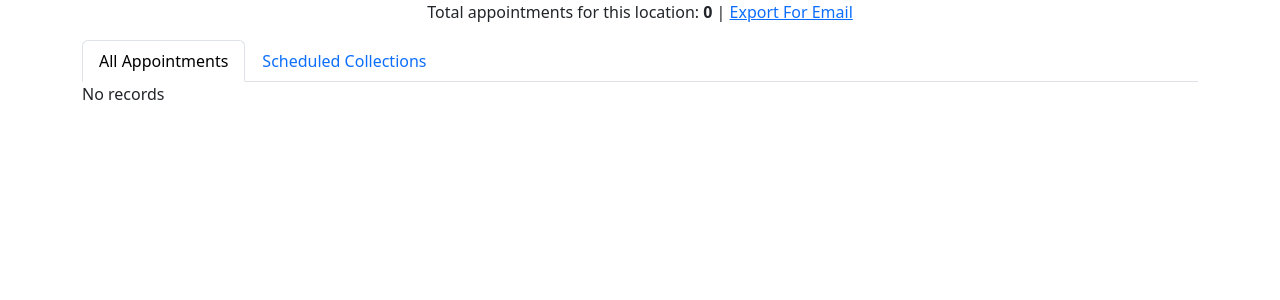
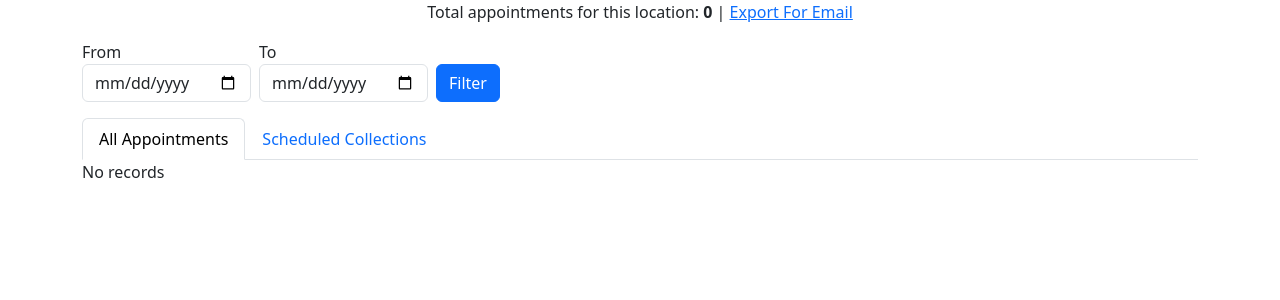
Before and after one commit to mcondiff11/pmbb_recontact, a Flask app: template pmbbrecontact2/templates/location.html in a window 1280 px wide. Shown: the part 56-356 px from the top of the page. Run offline with Flask 3, Linux system fonts and the light colour scheme; the template is opened without the code that fills it, so the values that code supplies are empty.

Commit message:
Add date range filter to location appointments page
Co-Authored-By: Claude Sonnet 4.6 <noreply@anthropic.com>

```diff
--- a/pmbbrecontact2/app.py
+++ b/pmbbrecontact2/app.py
@@ -197,31 +197,34 @@ def get_location_appointments(location_id):
         cursor = connection.cursor()
         where = f" DepartmentEpicId = {location_id}"
 
-        #query = f"SELECT EMPI, Patient_email, Patient_name, AppointmentConfirmationStatus, AppointmentDate, AppointemntTime FROM biobank_analytics.pmbb_saliva.upcoming_appointments_for_saliva where {where} ORDER BY AppointmentDate"
+        date_from = request.args.get('date_from', '').strip()
+        date_to = request.args.get('date_to', '').strip()
 
-        query = f"SELECT  A.EMPI, A.Patient_email, A.Patient_name, A.AppointmentConfirmationStatus, A.AppointmentDate, A.AppointemntTime FROM biobank_analytics.pmbb_saliva.  upcoming_appointments_for_saliva A LEFT JOIN biobank_analytics.pmbb_saliva.scheduled_collection B ON A.EMPI = B.EMPI WHERE A.DepartmentEpicId = {location_id} AND (B.collection_id IS NULL OR B.outcome <> true);"
+        date_conditions = ""
+        date_params = []
+        if date_from:
+            date_conditions += " AND A.AppointmentDate >= ?"
+            date_params.append(date_from)
+        if date_to:
+            date_conditions += " AND A.AppointmentDate <= ?"
+            date_params.append(date_to)
 
-        cursor.execute(query, (location_id))
-
-        # Fetch all results
+        query = f"SELECT A.EMPI, A.Patient_email, A.Patient_name, A.AppointmentConfirmationStatus, A.AppointmentDate, A.AppointemntTime FROM biobank_analytics.pmbb_saliva.upcoming_appointments_for_saliva A LEFT JOIN biobank_analytics.pmbb_saliva.scheduled_collection B ON A.EMPI = B.EMPI WHERE A.DepartmentEpicId = {location_id} AND (B.collection_id IS NULL OR B.outcome <> true){date_conditions}"
+        cursor.execute(query, date_params)
         rows = cursor.fetchall()
 
-
         location_query = f"select * from biobank_analytics.pmbb_saliva.departments where {where} LIMIT 1"
-        # location_query = f"SELECT A.* FROM A LEFT JOIN B ON A.record_id = B.record_id WHERE B.record_id IS NULL;"
         cursor.execute(location_query, (location_id))
         location_information = cursor.fetchall()
 
-
         scheduled_collections_query = f"Select * from biobank_analytics.pmbb_saliva.scheduled_collection where {where}"
-
         cursor.execute(scheduled_collections_query,(location_id))
         scheduled_collections_rows = cursor.fetchall()
 
         cursor.close()
         connection.close()
 
-        return render_template('location.html', rows=rows,location_info=location_information,loc_id=location_id,scheduled_collections=scheduled_collections_rows )
+        return render_template('location.html', rows=rows, location_info=location_information, loc_id=location_id, scheduled_collections=scheduled_collections_rows, date_from=date_from, date_to=date_to)
     except Exception as e:
         return f"Error: {str(e)}"
 
--- a/pmbbrecontact2/templates/location.html
+++ b/pmbbrecontact2/templates/location.html
@@ -53,6 +53,23 @@
 
 
 <p class="text-center">Total appointments for this location: <strong>{{ rows|length }}</strong> | <a href="{{ url_for('get_location_appointments_export', location_id=loc_id) }}">Export For Email</a></p>
+
+<form method="GET" class="row g-2 align-items-end mb-3">
+    <div class="col-auto">
+        <label for="date_from" class="form-label mb-0">From</label>
+        <input type="date" class="form-control" id="date_from" name="date_from" value="{{ date_from }}">
+    </div>
+    <div class="col-auto">
+        <label for="date_to" class="form-label mb-0">To</label>
+        <input type="date" class="form-control" id="date_to" name="date_to" value="{{ date_to }}">
+    </div>
+    <div class="col-auto">
+        <button type="submit" class="btn btn-primary">Filter</button>
+        {% if date_from or date_to %}
+        <a href="{{ request.path }}" class="btn btn-outline-secondary ms-1">Clear</a>
+        {% endif %}
+    </div>
+</form>
 
 <ul class="nav nav-tabs" id="myTab" role="tablist">
   <li class="nav-item" role="presentation">
```
